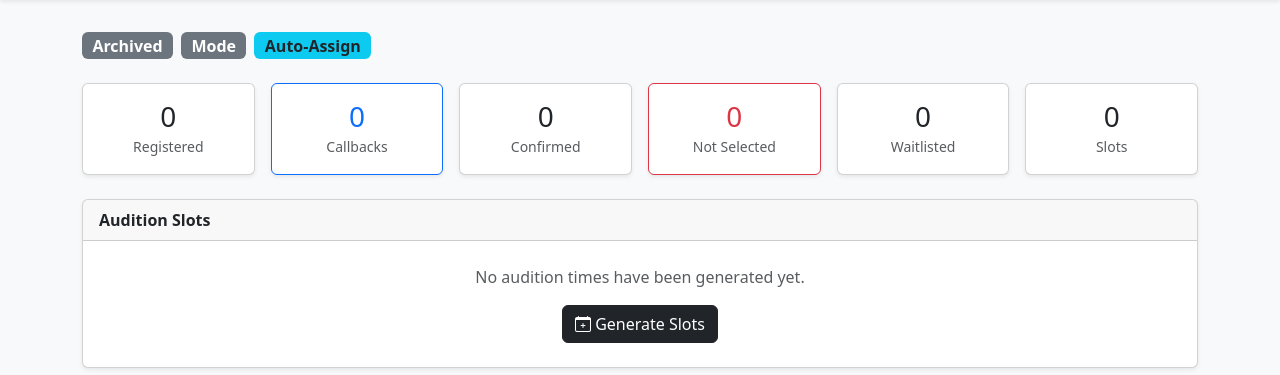
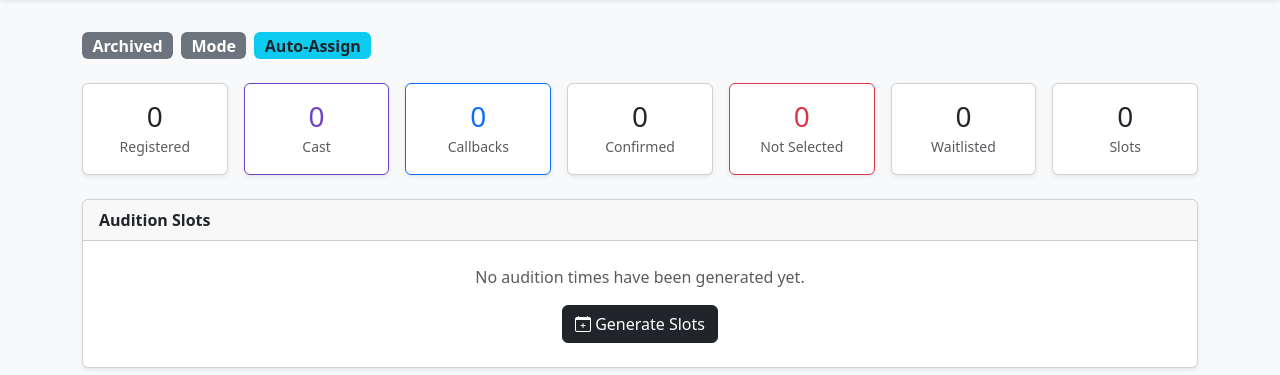
Before and after one commit to neillkernohan/Theatre_Information, a Python web app: template templates/auditions/admin/show_detail.html in a window 1280 px wide. Shown: the part 68-443 px from the top of the page. Run offline with Jinja, Linux system fonts and the light colour scheme; the template is opened without the code that fills it, so the values that code supplies are empty.

Commit message:
Add 'Cast' status (purple) throughout the app
- Model enum updated
- Stat card added to show detail header
- Status badge (purple) in registration detail and show detail lists
- Change Status dropdown and bulk action bar include Cast
- Slots table booked query includes cast registrations
- Status filter dropdown includes Cast

DB migration needed on server:
ALTER TABLE registrations MODIFY COLUMN status ENUM('confirmed','waitlisted','callback','cancelled','no_show','not_selected','cast') NOT NULL DEFAULT 'confirmed';

Co-Authored-By: Claude Sonnet 4.6 <noreply@anthropic.com>

```diff
--- a/auditions/models.py
+++ b/auditions/models.py
@@ -71,7 +71,7 @@ class Registration(db.Model):
     show_id = db.Column(db.Integer, db.ForeignKey('shows.id'), nullable=False)
     slot_id = db.Column(db.Integer, db.ForeignKey('audition_slots.id'), nullable=True)
     status = db.Column(
-        db.Enum('confirmed', 'waitlisted', 'callback', 'cancelled', 'no_show', 'not_selected', name='registration_status'),
+        db.Enum('confirmed', 'waitlisted', 'callback', 'cancelled', 'no_show', 'not_selected', 'cast', name='registration_status'),
         default='confirmed'
     )
     roles_auditioning_for = db.Column(db.String(500))
--- a/templates/auditions/admin/registration_detail.html
+++ b/templates/auditions/admin/registration_detail.html
@@ -49,6 +49,8 @@
             <span class="badge bg-dark fs-6">No Show</span>
             {% elif reg.status == 'not_selected' %}
             <span class="badge bg-danger fs-6">Not Selected</span>
+            {% elif reg.status == 'cast' %}
+            <span class="badge bg-success fs-6" style="background-color:#6f42c1!important">Cast</span>
             {% endif %}
             {% if reg.slot %}
             <span class="badge bg-light text-dark border fs-6">
@@ -70,13 +72,13 @@
                 <i class="bi bi-toggles"></i> Change Status
             </button>
             <ul class="dropdown-menu dropdown-menu-end">
-                {% for s in ['confirmed', 'waitlisted', 'callback', 'no_show', 'not_selected'] %}
+                {% for s in ['confirmed', 'waitlisted', 'callback', 'cast', 'no_show', 'not_selected'] %}
                 {% if s != reg.status %}
                 <li>
                     <form method="POST" action="{{ url_for('auditions.update_registration_status', reg_id=reg.id) }}">
                         <input type="hidden" name="csrf_token" value="{{ csrf_token() }}">
                         <input type="hidden" name="status" value="{{ s }}">
-                        <button type="submit" class="dropdown-item">Set to {{ {'no_show': 'No Show', 'not_selected': 'Not Selected'}.get(s, s | capitalize) }}</button>
+                        <button type="submit" class="dropdown-item">Set to {{ {'no_show': 'No Show', 'not_selected': 'Not Selected', 'cast': 'Cast'}.get(s, s | capitalize) }}</button>
                     </form>
                 </li>
                 {% endif %}
--- a/templates/auditions/admin/show_detail.html
+++ b/templates/auditions/admin/show_detail.html
@@ -91,6 +91,14 @@
             <div class="card-body py-3">
                 <h3 class="mb-0">{{ all_regs | selectattr('status', 'ne', 'cancelled') | list | length }}</h3>
                 <small class="text-muted">Registered</small>
+            </div>
+        </div>
+    </div>
+    <div class="col">
+        <div class="card text-center shadow-sm h-100" style="border-color:#6f42c1!important">
+            <div class="card-body py-3">
+                <h3 class="mb-0" style="color:#6f42c1">{{ all_regs | selectattr('status', 'equalto', 'cast') | list | length }}</h3>
+                <small class="text-muted">Cast</small>
             </div>
         </div>
     </div>
@@ -196,7 +204,7 @@
                     </td>
                 </tr>
                 {% else %}
-                {% set booked = slot.registrations.filter_by(status='confirmed').all() + slot.registrations.filter_by(status='callback').all() + slot.registrations.filter_by(status='no_show').all() + slot.registrations.filter_by(status='not_selected').all() %}
+                {% set booked = slot.registrations.filter_by(status='confirmed').all() + slot.registrations.filter_by(status='callback').all() + slot.registrations.filter_by(status='cast').all() + slot.registrations.filter_by(status='no_show').all() + slot.registrations.filter_by(status='not_selected').all() %}
                 <tr>
                     <td class="fw-semibold">
                         {% if current_user.can_manage_shows %}
@@ -275,6 +283,8 @@
                         <span class="badge bg-dark d-block mb-1">No Show</span>
                         {% elif reg.status == 'not_selected' %}
                         <span class="badge bg-danger d-block mb-1">Not Selected</span>
+                        {% elif reg.status == 'cast' %}
+                        <span class="badge d-block mb-1" style="background-color:#6f42c1">Cast</span>
                         {% endif %}
                         {% endfor %}
                     </td>
@@ -318,7 +328,7 @@
                 <label class="form-label small mb-1">Status</label>
                 <select name="status" class="form-select form-select-sm">
                     <option value="">All statuses</option>
-                    {% for s, label in [('confirmed','Confirmed'),('waitlisted','Waitlisted'),('callback','Callback'),('no_show','No Show'),('not_selected','Not Selected'),('cancelled','Cancelled')] %}
+                    {% for s, label in [('confirmed','Confirmed'),('waitlisted','Waitlisted'),('callback','Callback'),('cast','Cast'),('no_show','No Show'),('not_selected','Not Selected'),('cancelled','Cancelled')] %}
                     <option value="{{ s }}" {{ 'selected' if status_filter == s else '' }}>
                         {{ label }}
                     </option>
@@ -398,6 +408,8 @@
                             <span class="badge bg-dark">No Show</span>
                             {% elif reg.status == 'not_selected' %}
                             <span class="badge bg-danger">Not Selected</span>
+                            {% elif reg.status == 'cast' %}
+                            <span class="badge" style="background-color:#6f42c1">Cast</span>
                             {% else %}
                             <span class="badge bg-secondary">Cancelled</span>
                             {% endif %}
@@ -455,14 +467,15 @@
     <div class="d-flex align-items-center gap-3 flex-wrap">
         <span id="bulkCount" class="fw-semibold"></span>
         <span class="text-secondary">— set status to:</span>
-        {% for s, label, cls in [
-            ('confirmed','Confirmed','success'),
-            ('callback','Callback','primary'),
-            ('no_show','No Show','dark'),
-            ('not_selected','Not Selected','danger'),
-            ('cancelled','Cancelled','secondary')
+        {% for s, label, cls, extra_style in [
+            ('confirmed','Confirmed','success',''),
+            ('callback','Callback','primary',''),
+            ('cast','Cast','secondary','background-color:#6f42c1;border-color:#6f42c1;'),
+            ('no_show','No Show','dark',''),
+            ('not_selected','Not Selected','danger',''),
+            ('cancelled','Cancelled','secondary','')
         ] %}
-        <button type="button" class="btn btn-{{ cls }} btn-sm bulk-apply" data-status="{{ s }}">
+        <button type="button" class="btn btn-{{ cls }} btn-sm bulk-apply" data-status="{{ s }}" style="{{ extra_style }}">
             {{ label }}
         </button>
         {% endfor %}
```
Also changed, not shown: auditions/views/admin.py (+4 -4 lines).
